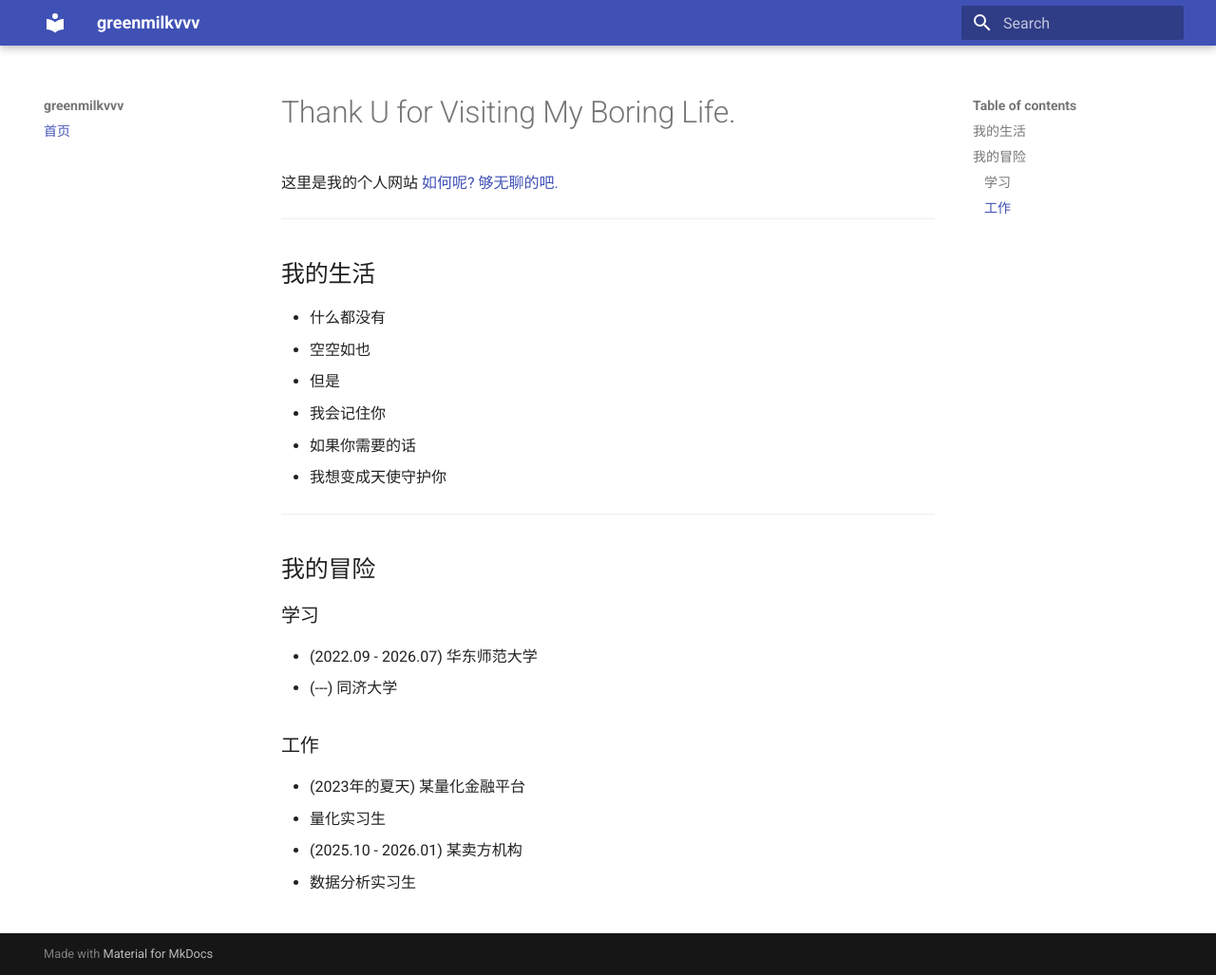
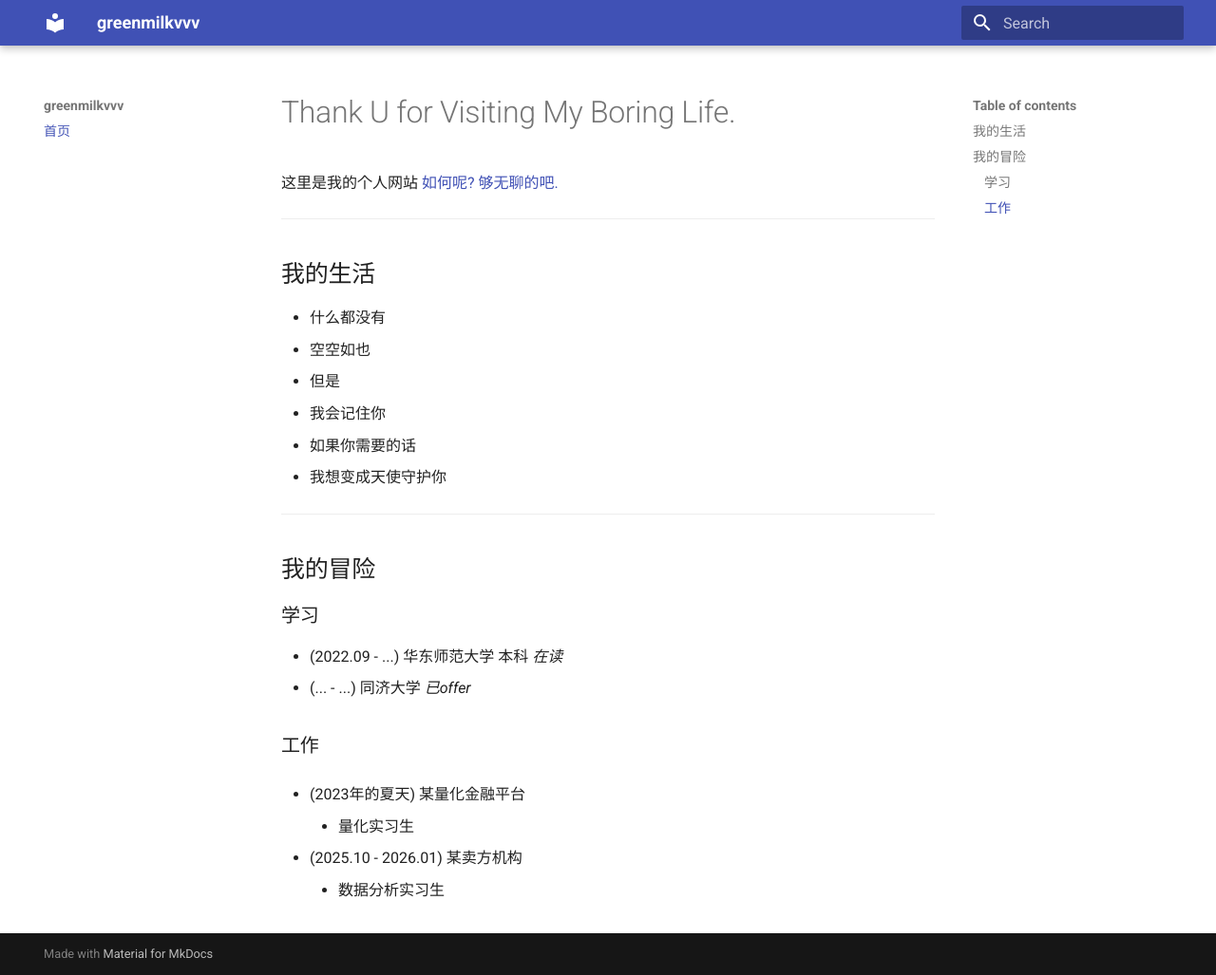
Before and after one commit to Greenmilkvvv/Greenmilkvvv.github.io, an MkDocs documentation site: the page built from docs/index.md, in a window 1280 px wide and 1027 px high. Shown: the whole window at 95% size. Built offline with MkDocs 1.6.1 and Material for MkDocs 9.7.7, drawn with Linux system fonts in a browser that asks for light colours.

Commit message:
add more

```diff
--- a/docs/index.md
+++ b/docs/index.md
@@ -20,12 +20,13 @@
 
 ### 学习
 
-- (2022.09 - 2026.07) 华东师范大学
-- (---) 同济大学
+- (2022.09 - ...) 华东师范大学 本科 *在读*
+- (... - ...) 同济大学 *已offer*
 
 ### 工作
 
 - (2023年的夏天) 某量化金融平台
-  - 量化实习生
+    - 量化实习生
+
 - (2025.10 - 2026.01) 某卖方机构
-  - 数据分析实习生
+    - 数据分析实习生
```
Also changed, not shown: site/index.html, site/search/search_index.json.
